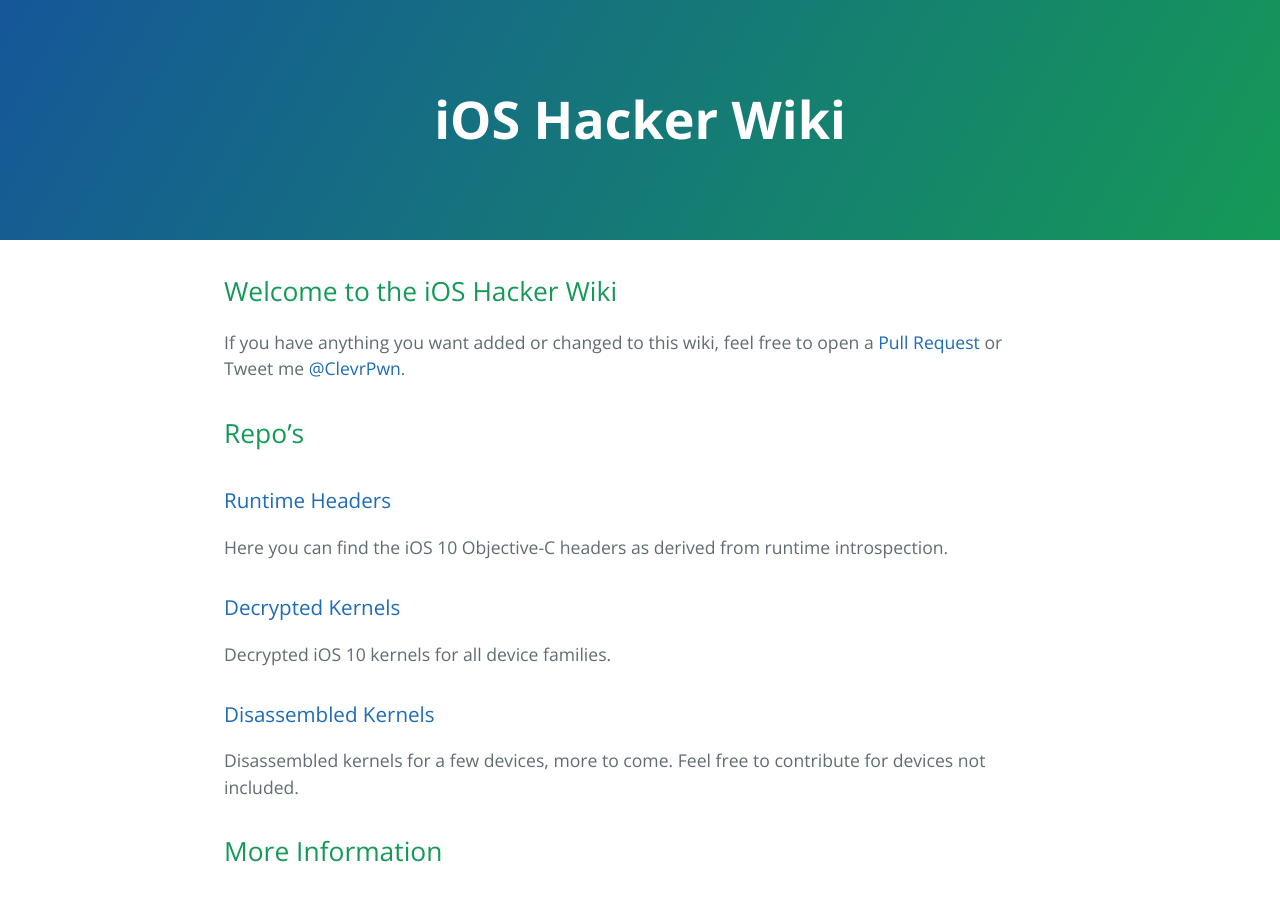
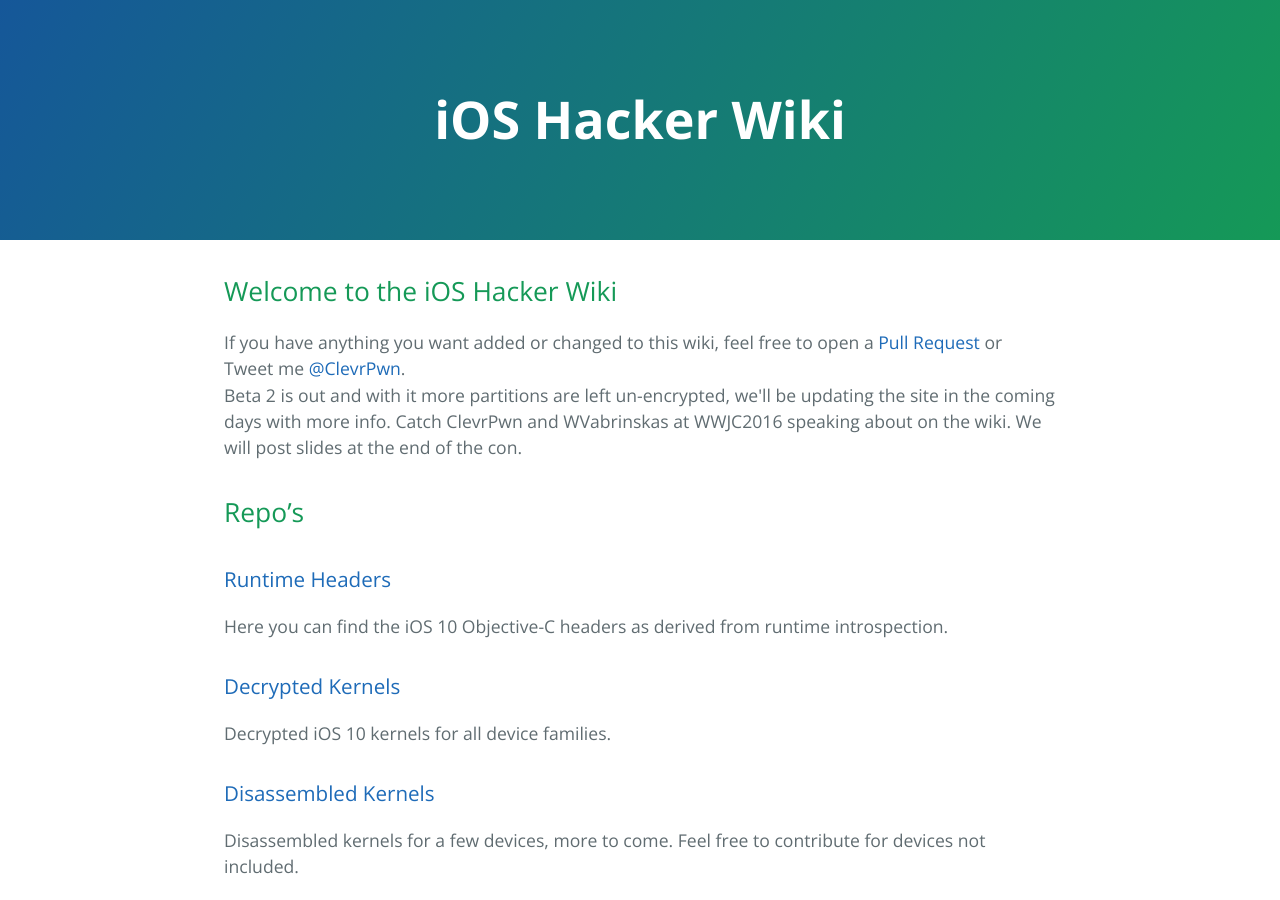
Before and after one commit to iOS-10-Stuffs/ios-10-stuffs.github.io, a Jekyll site: the page built from index.md, in a window 1280 px wide and 900 px high. Built offline with Jekyll 4.4.1, drawn with Linux system fonts in a browser that asks for light colours.

Commit message:
Added note about beta 2 and WWJC

```diff
--- a/_layouts/default.html
+++ b/_layouts/default.html
@@ -11,7 +11,7 @@
 
       <section class="main-content">
       <h1>Welcome to the iOS Hacker Wiki</h1>
-      <p>If you have anything you want added or changed to this wiki, feel free to open a <a href="https://github.com/iOS-10-Stuffs/iOS-10-stuffs.github.io/pulls">Pull Request</a> or Tweet me <a href="https://twitter.com/ClevrPwn">@ClevrPwn</a>.</p>
+      <p>If you have anything you want added or changed to this wiki, feel free to open a <a href="https://github.com/iOS-10-Stuffs/iOS-10-stuffs.github.io/pulls">Pull Request</a> or Tweet me <a href="https://twitter.com/ClevrPwn">@ClevrPwn</a>.<br> Beta 2 is out and with it more partitions are left un-encrypted, we'll be updating the site in the coming days with more info. Catch ClevrPwn and WVabrinskas at WWJC2016 speaking about on the wiki. We will post slides at the end of the con.</p>
         {{ content }}
       </section>
 
```
